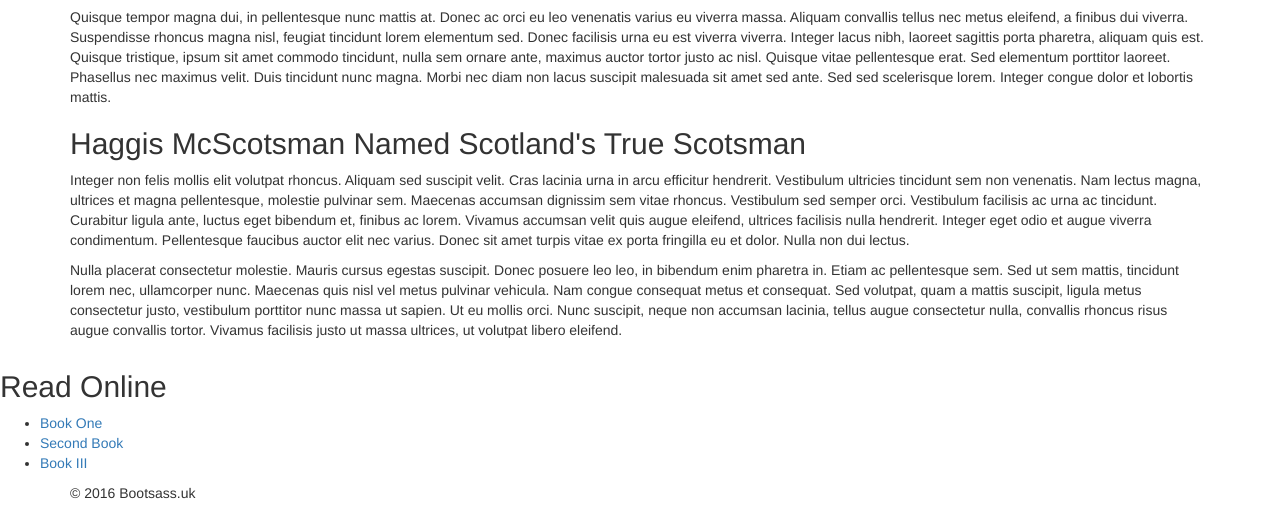
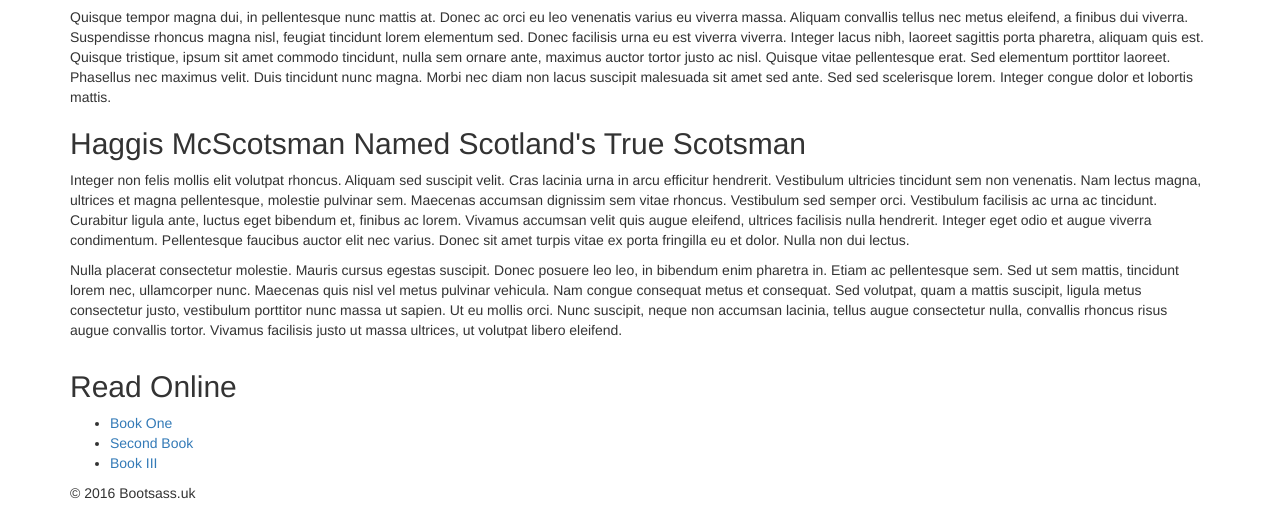
Before and after one commit to BungleJook/bootsass_test, a plain HTML site: page index.html in a window 1280 px wide. Shown: the part 805-1318 px from the top of the page. Drawn offline with nearby package versions, Linux system fonts and the light colour scheme.

Commit message:
Add container class to sidebar

```diff
--- a/index.html
+++ b/index.html
@@ -83,7 +83,7 @@
         </section>
 
         <!-- Sidebar -->
-        <aside>
+        <aside class="container">
             <div>
                 <h2>Read Online</h2>
                 <ul>
```
